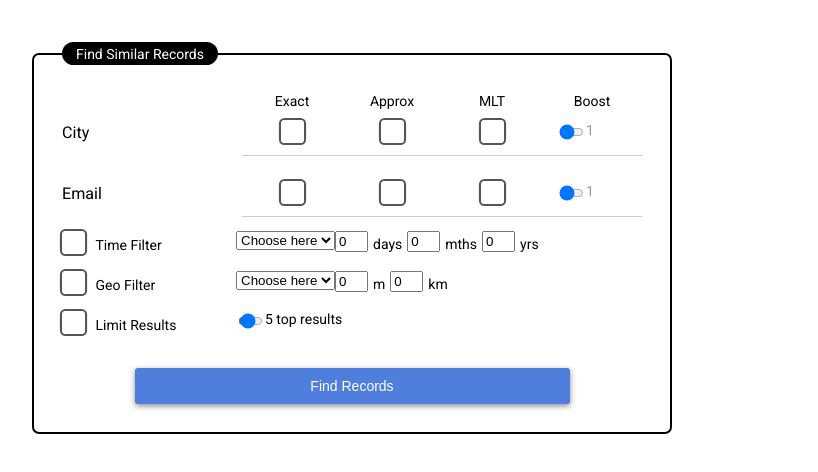
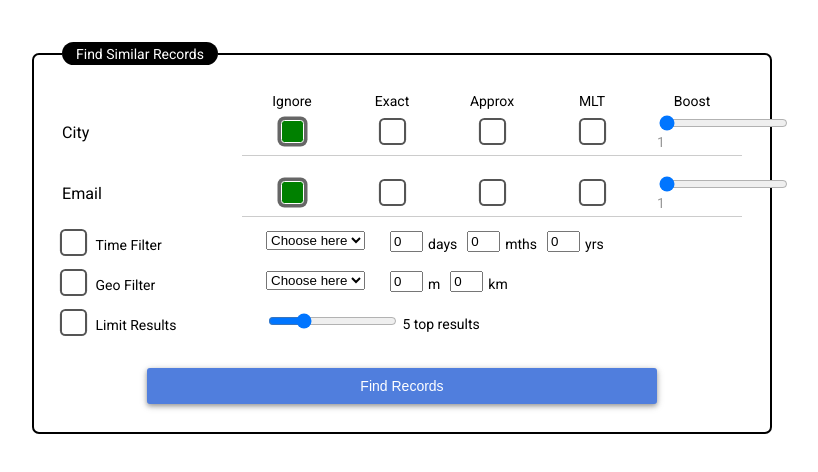
Before and after one commit to neilpbyrne/SirenGraph-FindSimilarRecords, a plain HTML site: page index.html in a window 1280 px wide. Both pictures are taken after a click on the button "Find Records". Shown: the whole page, without its empty margins (330-1148 px from the left). Drawn offline with nearby package versions, Linux system fonts and the light colour scheme; no server answers.

Commit message:
UI improvements

```diff
--- a/index.css
+++ b/index.css
@@ -77,9 +77,14 @@
   width: 70%;
 }
 
-input{
+.inp{
+  margin-left: 5px;
   width: 25px;
   float: left;
+}
+
+.dropdown{
+  margin-right: 20px;
 }
 
 
--- a/index.html
+++ b/index.html
@@ -15,9 +15,8 @@
                 <div class="wrapper">
                 <div class="grid-header">
                     <div class="header-item"></div>
-                    <div class="header-item" title="Regular Search">
-                      <div>Exact</div>
-                    </div>
+                    <div class="header-item" title="Exclude this Entity from search">Ignore</div>
+                    <div class="header-item" title="Regular Search">Exact</div>
                     <div class="header-item" title="Fuzzy">Approx</div>
                     <div class="header-item" title="More Like This">MLT</div>
                     <div class="header-item" title="Boost">Boost</div>
@@ -28,16 +27,19 @@
                     <div class="flex-item">City</div>
 
                     <label class="flex-item">
-                      <input type="radio" value="critical" name="city"> <span></span>
+                      <input type="radio" value="city ignore" name="city" checked> <span></span>
                     </label>
 
                     <label class="flex-item">
-                      <input type="radio" value="high" name="city"> <span></span>
+                      <input type="radio" value="city exact" name="city"> <span></span>
                     </label>
 
                     <label class="flex-item">
-                      <input type="radio" value="medium" name="city"> <span></span>
+                      <input type="radio" value="city fuzzy" name="city"> <span></span>
                     </label>
+                    <label class="flex-item">
+                        <input type="radio" value="city mlt" name="city"> <span></span>
+                      </label>
 
                     <label class="flex-item">
                       <div class="slider boost">
@@ -55,15 +57,19 @@
                     <div class="flex-item">Email</div>
 
                     <label class="flex-item">
-                      <input type="radio" value="email-auto" name="priority"> <span></span>
+                        <input type="radio" value="email ignore" name="email" checked> <span></span>
+                      </label>
+
+                    <label class="flex-item">
+                      <input type="radio" value="email auto" name="email"> <span></span>
                     </label>
 
                     <label class="flex-item">
-                      <input type="radio" value="email-fuzzy" name="priority"> <span></span>
+                      <input type="radio" value="email fuzzy" name="email"> <span></span>
                     </label>
 
                     <label class="flex-item">
-                      <input type="radio" value="email-mlt" name="priority"> <span></span>
+                      <input type="radio" value="email mlt" name="email"> <span></span>
                     </label>
 
                     <label class="flex-item">
@@ -85,7 +91,7 @@
                     </label>
                   </div>
                   <div class="slider time">
-                      <div class="time-dropdown" style="float: left;"><select>
+                      <div class="time dropdown" style="float: left;"><select>
                           <option value="" selected disabled hidden>Choose here</option>
                           <option value="1">One</option>
                           <option value="2">Two</option>
@@ -95,9 +101,9 @@
                         </select>
                       </div>
                       <div class="range-slider">
-                          <input class=" days" type="text" value="0" min="0" max="5000"><div style="float: left;margin: 5px;">days</div>
-                          <input class=" months" type="text" value="0" min="0" max="5000"><div style="float: left;margin: 5px;">mths</div>
-                          <input class=" years" type="text" value="0" min="0" max="5000"><div style="float: left;margin: 5px;">yrs</div>
+                          <input class="inp days" type="text" value="0" min="0" max="5000"><div style="float: left;margin: 5px;">days</div>
+                          <input class="inp months" type="text" value="0" min="0" max="5000"><div style="float: left;margin: 5px;">mths</div>
+                          <input class="inp years" type="text" value="0" min="0" max="5000"><div style="float: left;margin: 5px;">yrs</div>
                         <!-- <input class="range-slider__range" type="range" value="100" min="0" max="500">
                         <span class="range-slider__value">0</span> days -->
                      </div>
@@ -111,7 +117,7 @@
                     </label>
                   </div>
                   <div class="slider geo" style="float: left;">
-                    <div class="geo-dropdown" style="float: left;"><select>
+                    <div class="geo dropdown" style="float: left;"><select>
                         <option value="" selected disabled hidden>Choose here</option>
                         <option value="1">One</option>
                         <option value="2">Two</option>
@@ -123,8 +129,8 @@
 
                       <div class="range-slider">
 
-                          <input class="metres" type="text" value="0" min="0" max="5000"><div style="float: left;margin: 5px;">m</div>
-                          <input class="km" type="text" value="0" min="0" max="5000"><div style="float: left;margin: 5px;">km</div>
+                          <input class="inp metres" type="text" value="0" min="0" max="5000"><div style="float: left;margin: 5px;">m</div>
+                          <input class="inp km" type="text" value="0" min="0" max="5000"><div style="float: left;margin: 5px;">km</div>
                         <!-- <input class="range-slider__range" type="range" value="100" min="0" max="500"> -->
                         <!-- <span class="range-slider__value"></span> km -->
                      </div>
@@ -159,10 +165,23 @@
 rangeSlider();
 constructCompoundQuery();
 
+function readUserInput(){
+  testEntites = ["city", "email"];
+  eids = [];
+  for (var i = 0; i < testEntites.length; i++) {
+    eids[testEntites[i]] = $("input[name='"+testEntites[i]+"']:checked").val()
+  }
+
+
+  console.log(eids)
+
+}
+
 const btn = document.querySelector('button');
     btn.addEventListener('click',getData);
 
     function getData(e){
+      readUserInput();
       d = constructCompoundQuery([{mlt:true},{fuzzy:true}], true, true);
       console.log(d)
         $.ajax({
```
